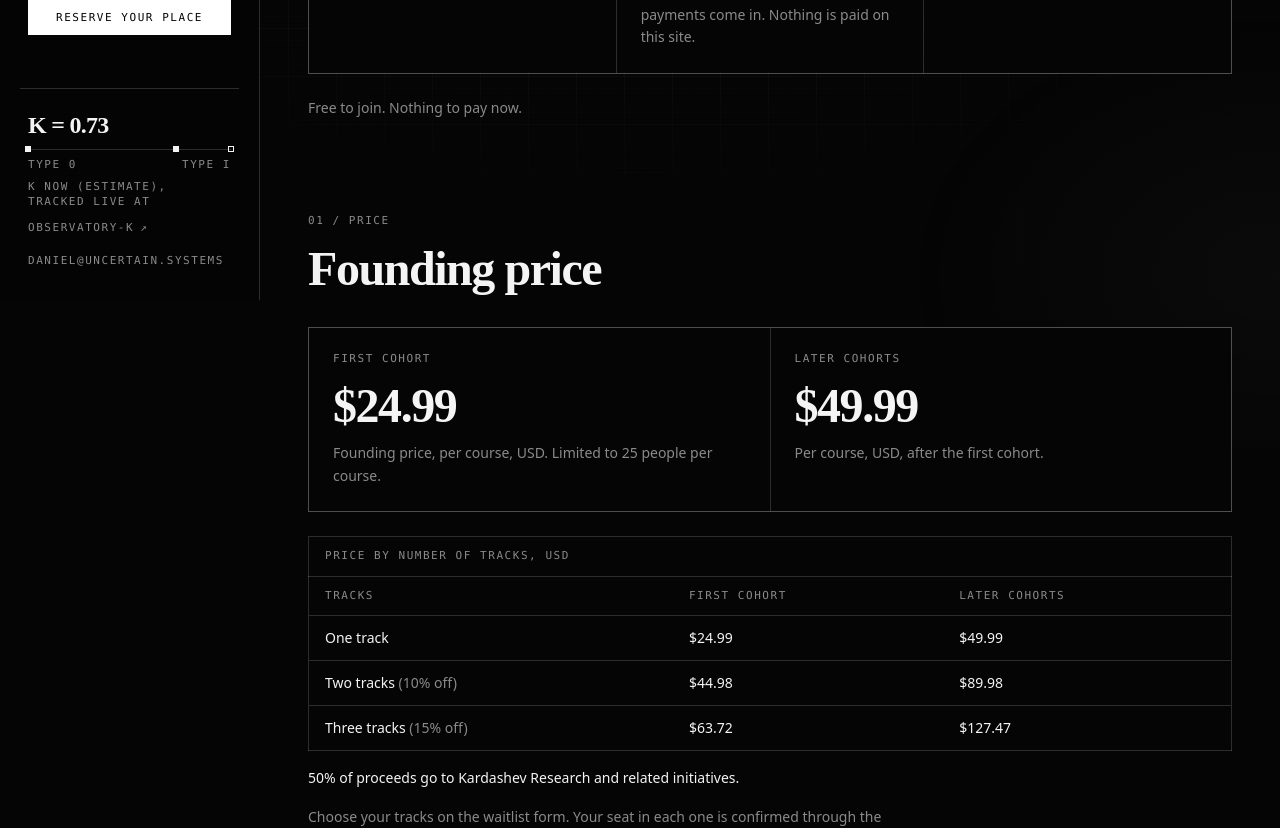
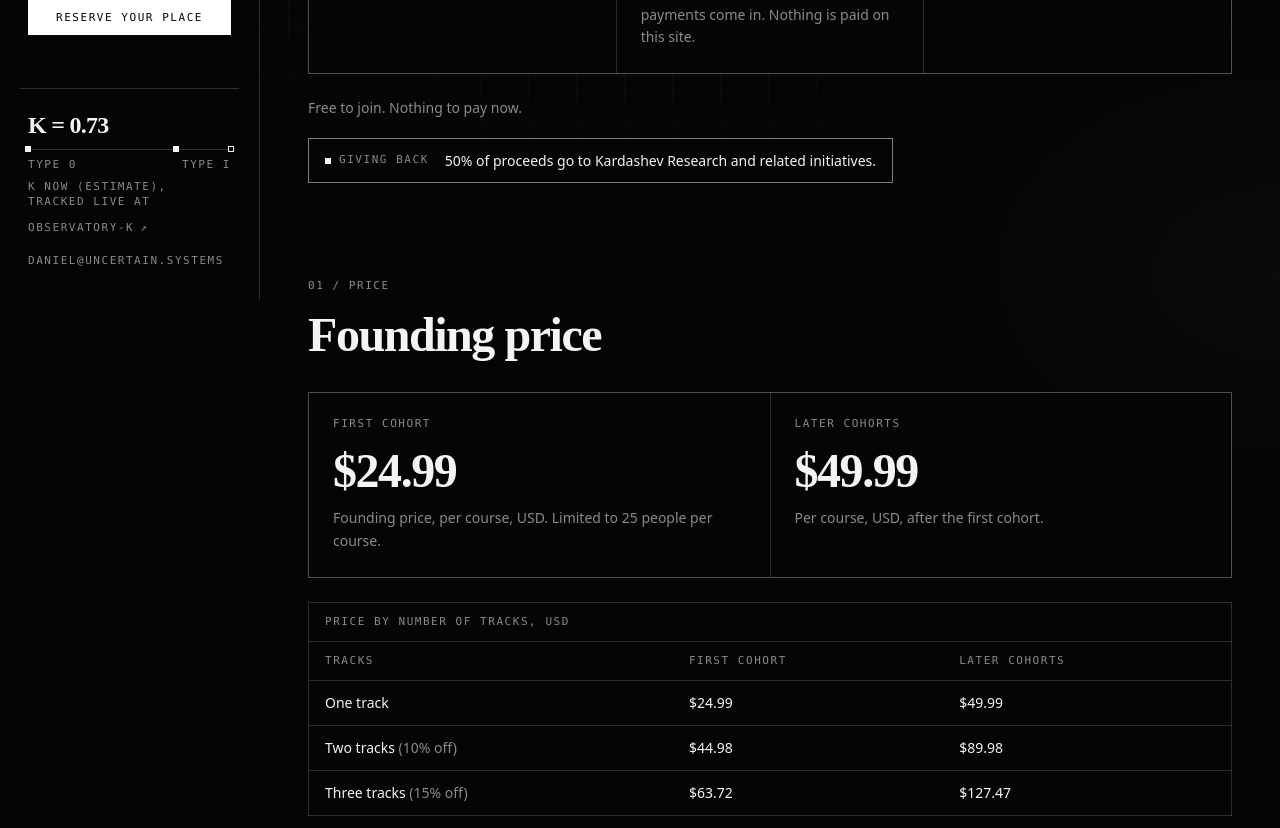
Before and after one commit to dncolomer/academyk, a Next.js app: page /enrol in a window 1280 px wide. Shown: the part 500-1328 px from the top of the page. Built offline with nearby package versions, Linux system fonts and the light colour scheme; no server answers.

Commit message:
Add ProceedsBadge and show it by every reserve/enrol CTA

```diff
--- a/app/about/page.tsx
+++ b/app/about/page.tsx
@@ -1,3 +1,4 @@
+import { ProceedsBadge } from "@/components/ProceedsBadge";
 import { KMotif } from "@/components/KMotif";
 import { Container } from "@/components/Container";
 import { ReserveButton } from "@/components/ReserveButton";
@@ -77,6 +78,7 @@ export default function AboutPage() {
         <div className="mt-6">
           <ReserveButton />
           <p className="mt-3 text-sm text-muted">Free to join. Nothing to pay now.</p>
+          <ProceedsBadge className="mt-5" />
         </div>
       </SectionBlock>
 
--- a/app/enrol/page.tsx
+++ b/app/enrol/page.tsx
@@ -1,3 +1,4 @@
+import { ProceedsBadge } from "@/components/ProceedsBadge";
 import Link from "next/link";
 import { Container } from "@/components/Container";
 import { ReserveButton } from "@/components/ReserveButton";
@@ -53,6 +54,7 @@ export default function EnrolPage() {
           ))}
         </ol>
         <p className="mt-6 text-sm text-muted">Free to join. Nothing to pay now.</p>
+        <ProceedsBadge className="mt-5" />
       </SectionBlock>
 
       <SectionBlock index="01" label="Price" title="Founding price">
@@ -99,9 +101,7 @@ export default function EnrolPage() {
             </tbody>
           </table>
         </div>
-        <p className="mt-4 max-w-xl text-sm leading-relaxed text-ink">
-          50% of proceeds go to Kardashev Research and related initiatives.
-        </p>
+        <ProceedsBadge className="mt-6" />
         <p className="mt-4 max-w-xl text-sm leading-relaxed text-muted">
           Choose your tracks on the waitlist form. Your seat in each one is confirmed through the November payment link.
         </p>
--- a/app/tracks/page.tsx
+++ b/app/tracks/page.tsx
@@ -1,3 +1,4 @@
+import { ProceedsBadge } from "@/components/ProceedsBadge";
 import { Container } from "@/components/Container";
 import { ReserveButton } from "@/components/ReserveButton";
 import { Reveal } from "@/components/Reveal";
@@ -78,6 +79,7 @@ export default function TracksPage() {
           <div className="mt-6">
             <ReserveButton className="w-full sm:w-auto" />
           </div>
+          <ProceedsBadge className="mt-5" />
         </section>
       </Container>
     </div>
--- a/app/waitlist/page.tsx
+++ b/app/waitlist/page.tsx
@@ -1,3 +1,4 @@
+import { ProceedsBadge } from "@/components/ProceedsBadge";
 import { Suspense } from "react";
 import { Container } from "@/components/Container";
 import { Reveal } from "@/components/Reveal";
@@ -24,6 +25,7 @@ export default function WaitlistPage() {
           lede="Joining is free. There is nothing to pay now, and no commitment. In November we email a link to confirm your seat."
         />
       </Reveal>
+      <ProceedsBadge className="mt-8" />
       <div className="mt-10 grid gap-10 lg:grid-cols-[minmax(0,1fr)_20rem]">
         <Suspense fallback={<div className="h-96 border border-line" />}>
           <WaitlistForm />
--- /dev/null
+++ b/components/ProceedsBadge.tsx
@@ -0,0 +1,29 @@
+import { Lamp } from "@/components/Lamp";
+import { cn } from "@/lib/cn";
+
+type ProceedsBadgeProps = {
+  className?: string;
+  /** Show the small mono "Giving back" label. */
+  label?: boolean;
+};
+
+export function ProceedsBadge({ className, label = true }: ProceedsBadgeProps) {
+  return (
+    <div
+      className={cn(
+        "relative z-10 inline-flex max-w-full flex-col gap-1.5 border border-ink/50 bg-bg/80 px-4 py-3 sm:flex-row sm:items-center sm:gap-4",
+        className,
+      )}
+    >
+      {label ? (
+        <span className="ak-label flex shrink-0 items-center gap-2 text-ink">
+          <Lamp />
+          Giving back
+        </span>
+      ) : null}
+      <span className="min-w-0 text-sm leading-snug text-pretty text-ink">
+        50% of proceeds go to Kardashev Research and related initiatives.
+      </span>
+    </div>
+  );
+}
--- a/components/home/ClosingCta.tsx
+++ b/components/home/ClosingCta.tsx
@@ -1,3 +1,4 @@
+import { ProceedsBadge } from "@/components/ProceedsBadge";
 import { LinkButton } from "@/components/Button";
 import { Container } from "@/components/Container";
 import { Lamp } from "@/components/Lamp";
@@ -26,6 +27,7 @@ export function ClosingCta() {
             <LinkButton href="/tracks">Explore tracks</LinkButton>
           </div>
           <p className="mt-4 text-sm text-muted">Free to join. Payment link by email in November.</p>
+          <ProceedsBadge className="mt-5 max-w-xl" />
           <a
             href={`mailto:${site.contact}`}
             className="ak-label mt-5 inline-block max-w-full break-all text-ink hover:underline"
--- a/components/home/Hero.tsx
+++ b/components/home/Hero.tsx
@@ -1,3 +1,4 @@
+import { ProceedsBadge } from "@/components/ProceedsBadge";
 import { LinkButton } from "@/components/Button";
 import { Container } from "@/components/Container";
 import { Lamp } from "@/components/Lamp";
@@ -38,6 +39,7 @@ export function Hero() {
           <LinkButton href="/tracks">Explore tracks</LinkButton>
         </div>
         <p className="mt-4 text-sm text-muted">Free to join. Payment link by email in November.</p>
+        <ProceedsBadge className="mt-5 max-w-xl" />
       </Container>
 
       <div className="relative z-10">
--- a/components/pages/PageCta.tsx
+++ b/components/pages/PageCta.tsx
@@ -1,3 +1,4 @@
+import { ProceedsBadge } from "@/components/ProceedsBadge";
 import { LinkButton } from "@/components/Button";
 import { ReserveButton } from "@/components/ReserveButton";
 import { Reveal } from "@/components/Reveal";
@@ -24,6 +25,7 @@ export function PageCta({
             <ReserveButton />
             <LinkButton href="/tracks">View tracks</LinkButton>
           </div>
+          <ProceedsBadge className="mt-6" />
         </div>
       </div>
     </Reveal>
--- a/components/tracks/TrackDetail.tsx
+++ b/components/tracks/TrackDetail.tsx
@@ -1,3 +1,4 @@
+import { ProceedsBadge } from "@/components/ProceedsBadge";
 import Link from "next/link";
 import type { ReactNode } from "react";
 import { LinkButton } from "@/components/Button";
@@ -70,6 +71,7 @@ export function TrackDetail({ track }: { track: Track }) {
                 </LinkButton>
               </div>
               <p className="relative z-10 mt-3 text-sm text-muted">Free to join. Nothing to pay now.</p>
+              <ProceedsBadge className="mt-4" />
             </header>
           </Reveal>
 
@@ -181,6 +183,7 @@ export function TrackDetail({ track }: { track: Track }) {
                   See syllabus
                 </LinkButton>
               </div>
+              <ProceedsBadge className="mt-5" />
             </section>
           </Reveal>
 
```
